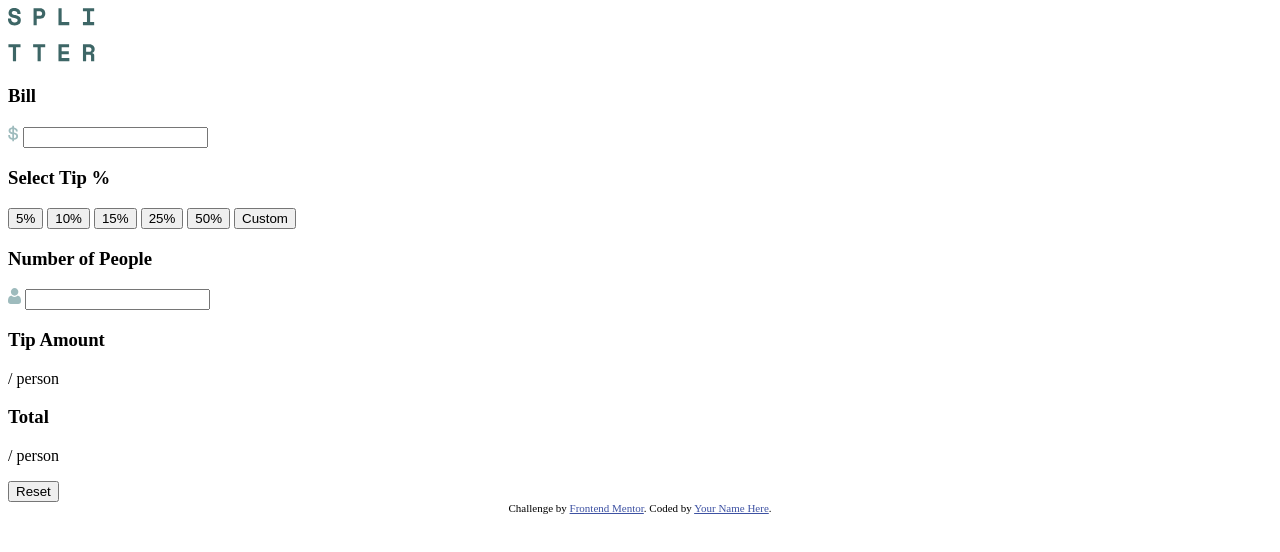
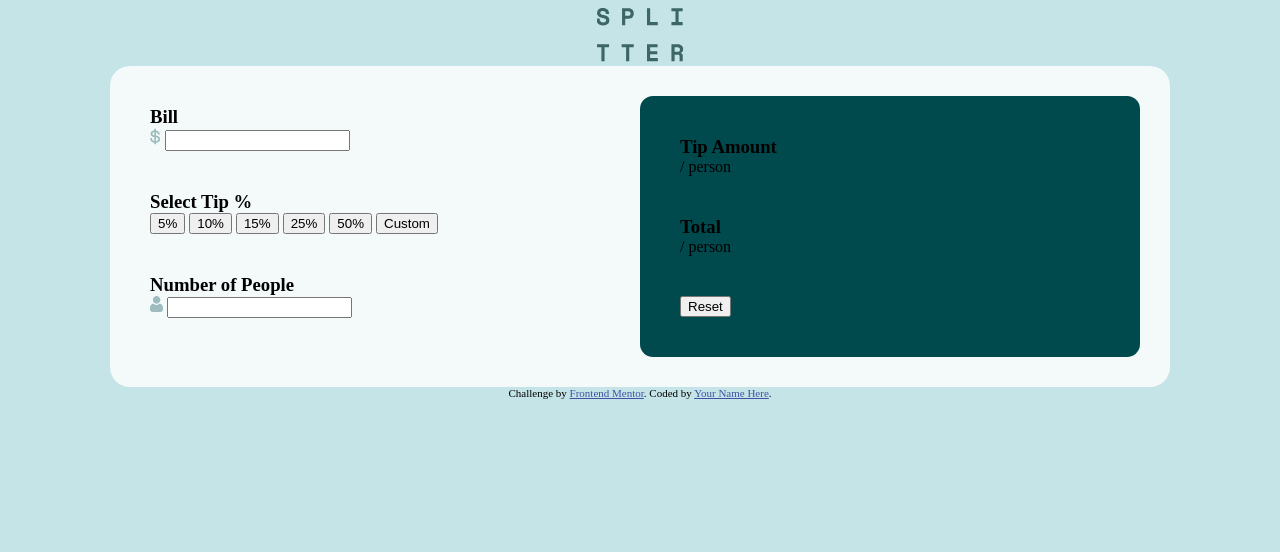
Before and after one commit to alex-robert-fr/tip-calculator-app, a plain HTML site: page index.html in a window 1280 px wide. Drawn offline with Linux system fonts and the light colour scheme.

Commit message:
General styles

```diff
--- a/styles.css
+++ b/styles.css
@@ -1,3 +1,47 @@
+/*general style*/
+:root{
+  --main-bg-color: hsl(185, 41%, 84%);
+  --very-dark-cyan: hsl(183, 100%, 15%);
+}
+body{
+  background-color: var(--main-bg-color);
+}
+section:not(#people){
+  margin-bottom: 40px;
+}
+h3, p{
+  margin: 0px;
+}
+/*logo*/
+[alt=logo]{
+  position: relative;
+  left: 50%;
+  transform: translateX(-50%);
+}
+/*main*/
+main{
+  position: relative;
+  left: 50%;
+  transform: translateX(-50%);
+  background-color: hsl(189, 41%, 97%);
+  display: grid;
+  grid-template-columns: 1fr 1fr;
+  max-width: 1000px;
+  border-radius: 20px;
+  padding: 30px;
+}
+/*calculation*/
+#calculation{
+  padding: 10px;
+}
+/*result*/
+#result{
+  background-color: var(--very-dark-cyan);
+  border-radius: 13px;
+  padding: 40px;
+}
+
+/* attribution */
 .attribution {
   font-size: 11px;
   text-align: center;
```
